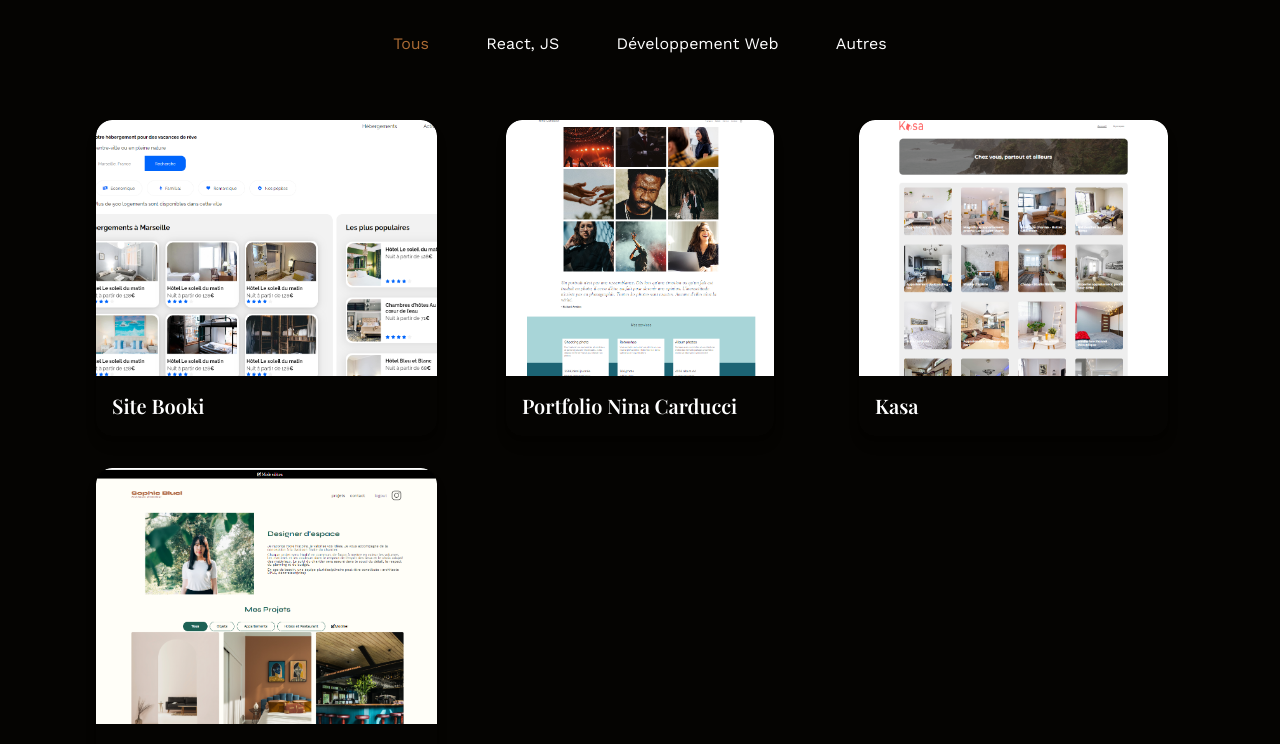
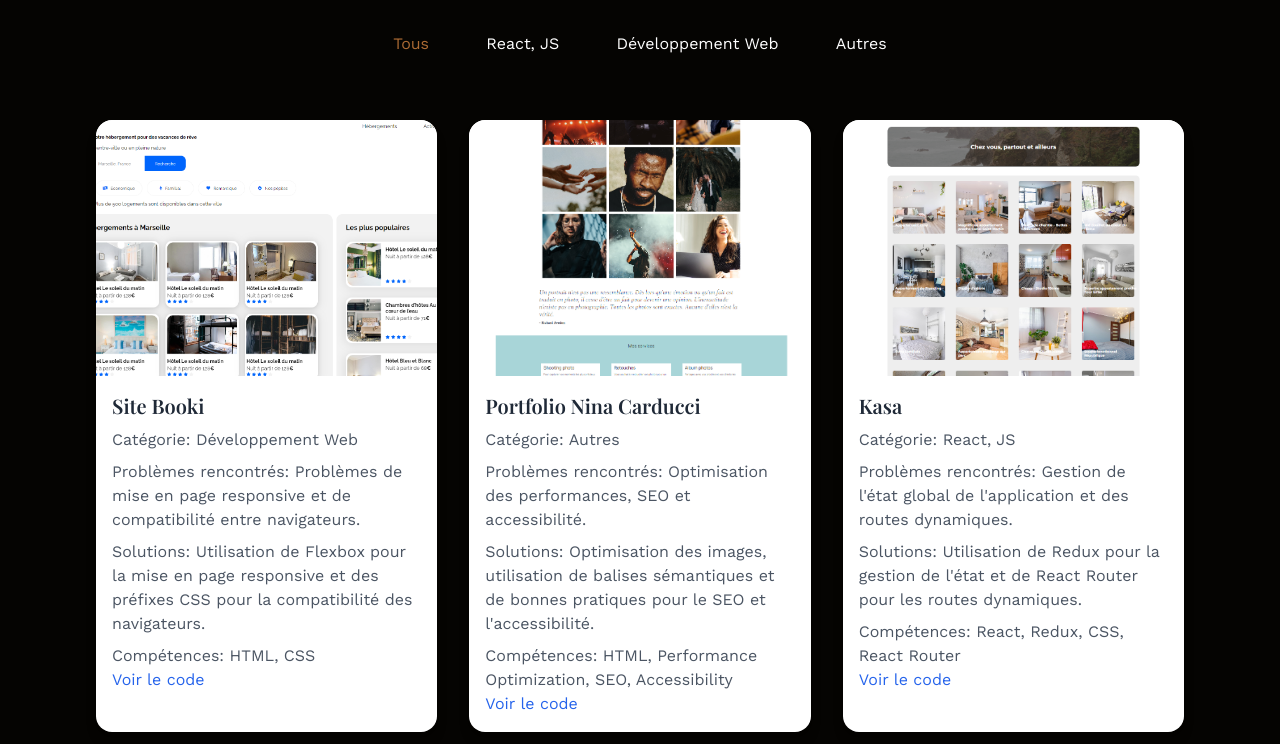
Before and after one commit to nabilmhl123/test8, a React (Create React App) app: page / in a window 1280 px wide. Shown: the part 2740-3484 px from the top of the page. Built offline with nearby package versions, Linux system fonts and the light colour scheme; a web font is replaced by a local one.

Commit message:
correction

```diff
--- a/src/Components/Contact.js
+++ b/src/Components/Contact.js
@@ -1,9 +1,13 @@
-import React, { useRef } from 'react';
+import React, { useRef, useState } from 'react';
 import emailjs from 'emailjs-com';
 import { contact } from '../data';
 
 const Contact = () => {
   const form = useRef();
+  const [userName, setUserName] = useState('');
+  const [userEmail, setUserEmail] = useState('');
+  const [subject, setSubject] = useState('');
+  const [message, setMessage] = useState('');
 
   const sendEmail = (e) => {
     e.preventDefault();
@@ -12,6 +16,11 @@ const Contact = () => {
       .then((result) => {
           console.log(result.text);
           alert("Message envoyé avec succès!");
+          // Réinitialiser les champs du formulaire
+          setUserName('');
+          setUserEmail('');
+          setSubject('');
+          setMessage('');
       }, (error) => {
           console.log(error.text);
           alert("Une erreur est survenue, veuillez réessayer.");
@@ -47,11 +56,42 @@ const Contact = () => {
           </div>
           <form ref={form} onSubmit={sendEmail} className='space-y-8 w-full max-w-[780px]'>
             <div className='flex gap-8'>
-              <input className='input' type='text' name='user_name' placeholder='Votre nom' required />
-              <input className='input' type='email' name='user_email' placeholder='Votre email' required />
+              <input
+                className='input'
+                type='text'
+                name='user_name'
+                placeholder='Votre nom'
+                required
+                value={userName}
+                onChange={(e) => setUserName(e.target.value)}
+              />
+              <input
+                className='input'
+                type='email'
+                name='user_email'
+                placeholder='Votre email'
+                required
+                value={userEmail}
+                onChange={(e) => setUserEmail(e.target.value)}
+              />
             </div>
-            <input type='text' className='input' name='subject' placeholder='Description' required />
-            <textarea className='textarea' name='message' placeholder='Votre message' required></textarea>
+            <input
+              type='text'
+              className='input'
+              name='subject'
+              placeholder='Description'
+              required
+              value={subject}
+              onChange={(e) => setSubject(e.target.value)}
+            />
+            <textarea
+              className='textarea'
+              name='message'
+              placeholder='Votre message'
+              required
+              value={message}
+              onChange={(e) => setMessage(e.target.value)}
+            ></textarea>
             <button type='submit' className='btn btn-lg bg-accent hover:bg-accent-hover'>
               Envoyez un message
             </button>
--- a/src/Components/Projects.js
+++ b/src/Components/Projects.js
@@ -40,7 +40,7 @@ const Projects = () => {
             </nav>
             <div className="grid grid-cols-1 sm:grid-cols-2 lg:grid-cols-3 gap-8 justify-items-center">
                 {projects.map((project, index) => (
-                    <div key={index} className="project-card max-w-md rounded-2xl overflow-hidden shadow-lg">
+                    <div key={index} className="project-card max-w-md rounded-2xl overflow-hidden shadow-lg bg-white">
                         <div className="h-64 w-full">
                             <img
                                 src={project.image}
@@ -49,8 +49,16 @@ const Projects = () => {
                             />
                         </div>
                         <div className="project-info p-4">
-                            <h3 className="text-xl font-semibold">{project.name}</h3>
-                            <p className="text-gray-400">{project.description}</p>
+                            <h3 className="text-xl font-semibold text-gray-800">{project.name}</h3>
+                            <p className="text-gray-600 mt-2">Catégorie: {project.category}</p>
+                            <p className="text-gray-600 mt-2">Problèmes rencontrés: {project.issues}</p>
+                            <p className="text-gray-600 mt-2">Solutions: {project.solutions}</p>
+                            <p className="text-gray-600 mt-2">Compétences: {project.skills}</p>
+                            {project.codeLink === 'Projet développé localement' ? (
+                                <p className="text-blue-600 mt-2">{project.codeLink}</p>
+                            ) : (
+                                <a href={project.codeLink} target="_blank" rel="noopener noreferrer" className="text-blue-600 mt-2">Voir le code</a>
+                            )}
                         </div>
                     </div>
                 ))}
--- /dev/null
+++ b/src/Components/Testimonials.js
@@ -0,0 +1,11 @@
+import React from 'react'
+
+const Testimonials = () => {
+  return (
+    <div>
+
+    </div>
+  )
+}
+
+export default Testimonials
--- a/src/data.js
+++ b/src/data.js
@@ -122,24 +122,40 @@ export const projectsData = [
     image: Project1,
     name: 'Site Booki',
     category: 'Développement Web',
+    issues: 'Problèmes de mise en page responsive et de compatibilité entre navigateurs.',
+    solutions: 'Utilisation de Flexbox pour la mise en page responsive et des préfixes CSS pour la compatibilité des navigateurs.',
+    skills: 'HTML, CSS',
+    codeLink: 'https://github.com/nabilmhl123/nabilmhl23'
   },
   {
     id: '2',
     image: Project2,
     name: 'Portfolio Nina Carducci',
     category: 'Autres',
+    issues: 'Optimisation des performances, SEO et accessibilité.',
+    solutions: 'Optimisation des images, utilisation de balises sémantiques et de bonnes pratiques pour le SEO et l\'accessibilité.',
+    skills: 'HTML, Performance Optimization, SEO, Accessibility',
+    codeLink: 'https://github.com/nabilmhl123/Projet4'
   },
   {
     id: '3',
     image: Project3,
     name: 'Kasa',
     category: 'React, JS',
+    issues: 'Gestion de l\'état global de l\'application et des routes dynamiques.',
+    solutions: 'Utilisation de Redux pour la gestion de l\'état et de React Router pour les routes dynamiques.',
+    skills: 'React, Redux, CSS, React Router',
+    codeLink: 'https://github.com/nabilmhl123/Projet5'
   },
   {
     id: '4',
     image: Project4,
     name: 'Site Sophie bluel',
     category: 'React, JS',
+    issues: 'Intégration d\'une API externe et gestion des erreurs.',
+    solutions: 'Utilisation de try/catch pour la gestion des erreurs et d\'Axios pour l\'intégration API.',
+    skills: 'HTML, JavaScript, API integration, Error Handling',
+    codeLink: 'https://github.com/nabilmhl123/Projet3.1'
   },
 ];
 
```
